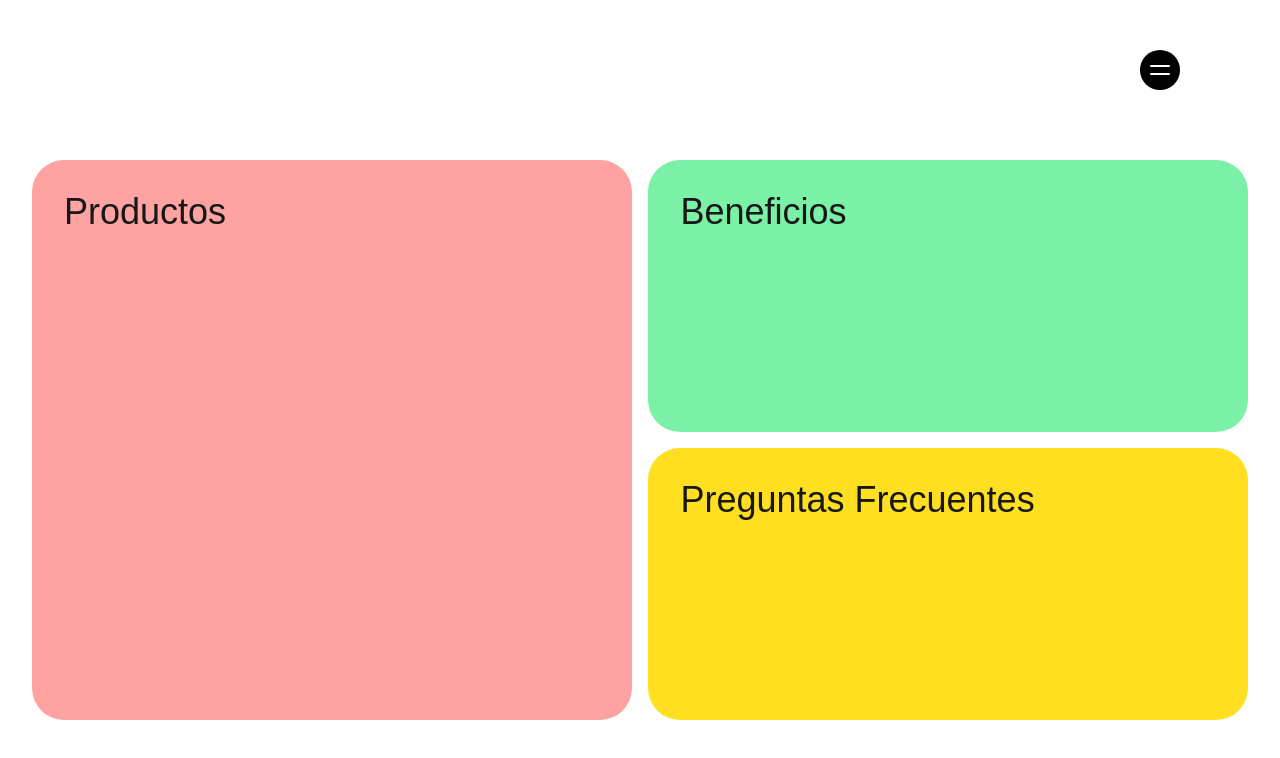
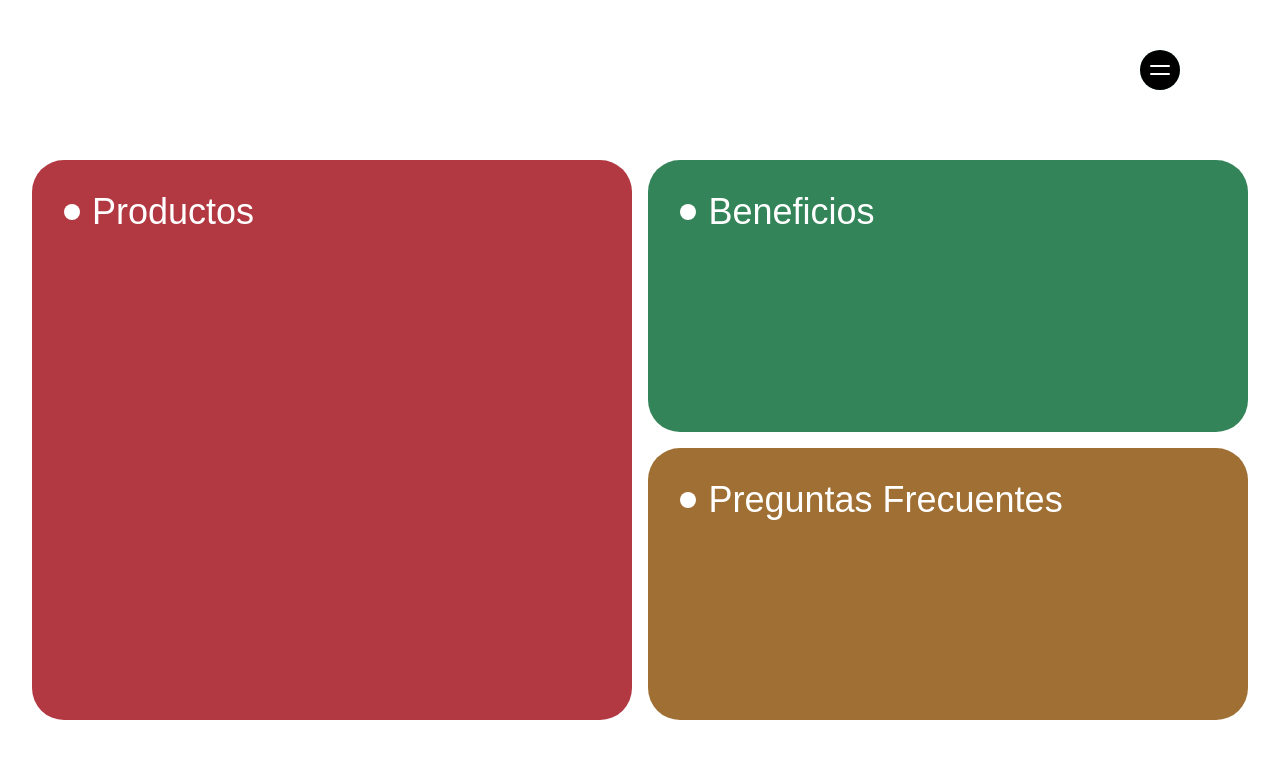
Before and after one commit to JaumeEsquerdo/oli-de-la-torre, a Next.js app in the folder oli-maleno/: page / in a window 1280 px wide. Shown: the top 758 px of the page. Built offline with nearby package versions, Linux system fonts and the light colour scheme.

Commit message:
añadir circulo decorativo a los titulos de las cards de Hero

```diff
--- a/oli-maleno/app/components/Hero.tsx
+++ b/oli-maleno/app/components/Hero.tsx
@@ -25,50 +25,59 @@ export const Hero = () => {
     const hoverState = isDesktop ? "hover" : "initial";
     return (
         <>
-            <motion.div initial='initial' whileHover={hoverState} className="w-11/12 h-[60dvh] md:w-1/2 md:h-[70dvh] bg-red-300 p-8 rounded-4xl">
+            <motion.div initial='initial' whileHover={hoverState} className="w-11/12 h-[60dvh] md:w-1/2 md:h-[70dvh] bg-red-800/80 p-8 rounded-4xl">
+                <div className="flex items-center gap-3">
+                    <span className="h-4 w-4 rounded-full bg-white" /> {/* círculo */}
+                    <div className="h-10 overflow-hidden relative">
+                        <motion.div
+                            variants={variantsText}
+                            transition={{ duration: 0.3, ease: "easeInOut" }}
+                            className="flex flex-col"
+                        >
+                            {/* Texto 1: El que se ve al principio */}
+                            <h2 className="text-4xl leading-none text-white h-10 flex items-center">
+                                Productos
+                            </h2>
+
+                            {/* Texto 2: El que está escondido abajo esperando subir */}
+                            <h2 className="text-4xl leading-none text-white h-10 flex items-center">
+                                Productos
+                            </h2>
+                        </motion.div>
+                    </div>
+                </div>
+            </motion.div>
+
+            <div className="gap-0 flex flex-col items-center md:w-1/2 md:gap-4 ">
+                <motion.div initial='initial' whileHover={hoverState} className="w-11/12 h-[40dvh] md:w-full md:h-[calc(35dvh-0.5rem)] bg-green-800/80 p-8 z-10 -mt-10 md:mt-0 rounded-4xl">
+                    <div className="flex items-center gap-3">
+                        <span className="h-4 w-4 rounded-full bg-white" /> {/* círculo */}
                         <div className="h-10 overflow-hidden relative ">
                             <motion.div
                                 variants={variantsText}
                                 transition={{ duration: 0.3, ease: "easeInOut" }}
                                 className="flex flex-col"
                             >
-                        {/* Texto 1: El que se ve al principio */}
-                        <h2 className="text-4xl leading-none h-10 flex items-center">
-                            Productos
-                        </h2>
-
-                        {/* Texto 2: El que está escondido abajo esperando subir */}
-                        <h2 className="text-4xl leading-none h-10 flex items-center">
-                            Productos
-                        </h2>
+                                <h2 className="text-4xl leading-none text-white h-10 flex items-center">Beneficios</h2>
+                                <h2 className="text-4xl leading-none text-white h-10 flex items-center">Beneficios</h2>
                             </motion.div>
+                        </div>
                     </div>
                 </motion.div>
 
-            <div className="gap-0 flex flex-col items-center md:w-1/2 md:gap-4 ">
-                <motion.div initial='initial' whileHover={hoverState} className="w-11/12 h-[40dvh] md:w-full md:h-[calc(35dvh-0.5rem)] bg-green-300 p-8 z-10 -mt-10 md:mt-0 rounded-4xl">
-                    <div className="h-10 overflow-hidden relative ">
-                        <motion.div
-                            variants={variantsText}
-                            transition={{ duration: 0.3, ease: "easeInOut" }}
-                            className="flex flex-col"
-                        >
-                            <h2 className="text-4xl leading-none h-10 flex items-center">Beneficios</h2>
-                            <h2 className="text-4xl leading-none h-10 flex items-center">Beneficios</h2>
-                        </motion.div>
-                    </div>
-                </motion.div>
-
-                <motion.div initial='initial' whileHover={hoverState} className="w-11/12 h-[40dvh] md:w-full md:h-[calc(35dvh-0.5rem)] bg-yellow-300 p-8 z-20 -mt-10 md:mt-0 rounded-4xl">
+                <motion.div initial='initial' whileHover={hoverState} className="w-11/12 h-[40dvh] md:w-full md:h-[calc(35dvh-0.5rem)] bg-yellow-800/80 p-8 z-20 -mt-10 md:mt-0 rounded-4xl">
+                    <div className="flex items-center gap-3">
+                        <span className="h-4 w-4 rounded-full bg-white" /> {/* círculo */}
                         <div className="h-20 md:h-10 overflow-hidden relative ">
                             <motion.div
                                 variants={variantsText}
                                 transition={{ duration: 0.3, ease: "easeInOut" }}
                                 className="flex flex-col"
                             >
-                            <h2 className="text-4xl leading-none h-20 md:h-10 flex items-center">Preguntas Frecuentes</h2>
-                            <h2 className="text-4xl leading-none h-20 md:h-10 flex items-center">Preguntas Frecuentes</h2>
+                                <h2 className="text-4xl leading-none text-white h-20 md:h-10 flex items-center">Preguntas Frecuentes</h2>
+                                <h2 className="text-4xl leading-none text-white h-20 md:h-10 flex items-center">Preguntas Frecuentes</h2>
                             </motion.div>
+                        </div>
                     </div>
                 </motion.div>
             </div>
```
Lines whose indentation alone changed are shown as unchanged.
